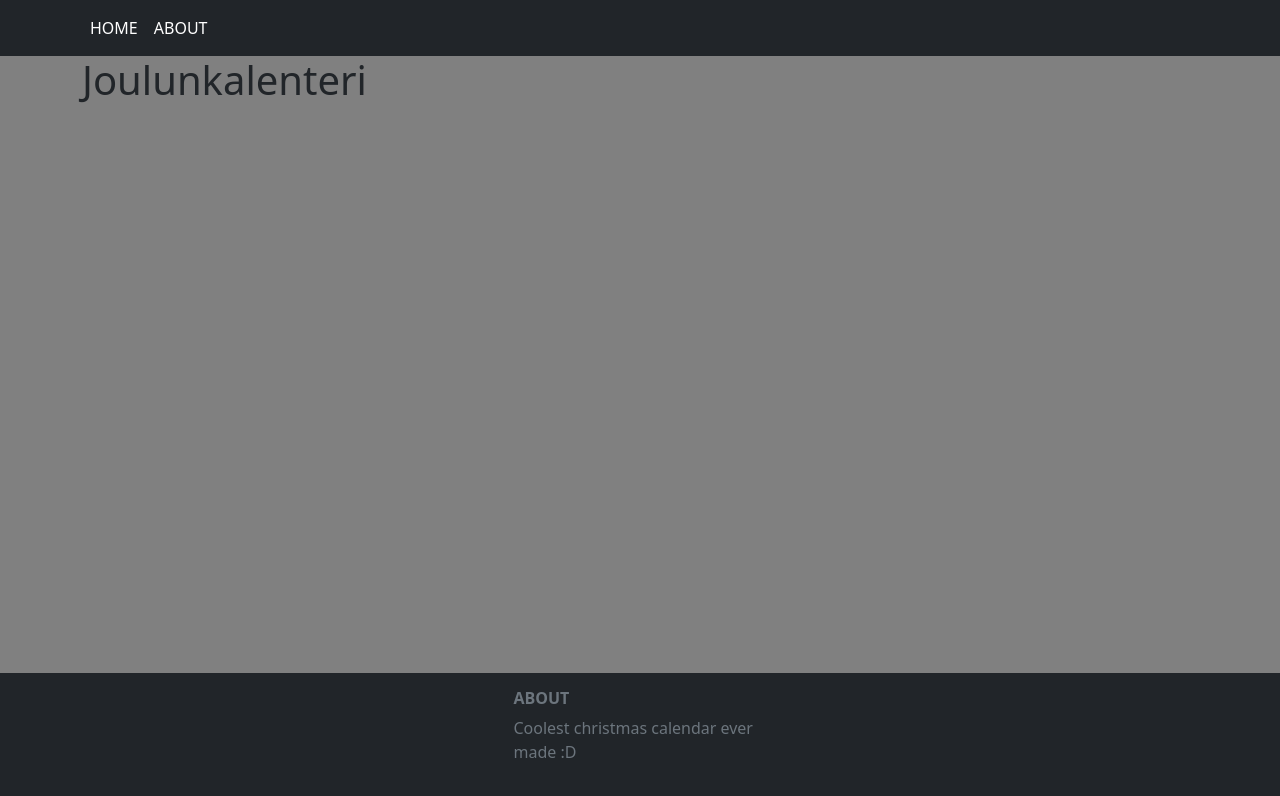
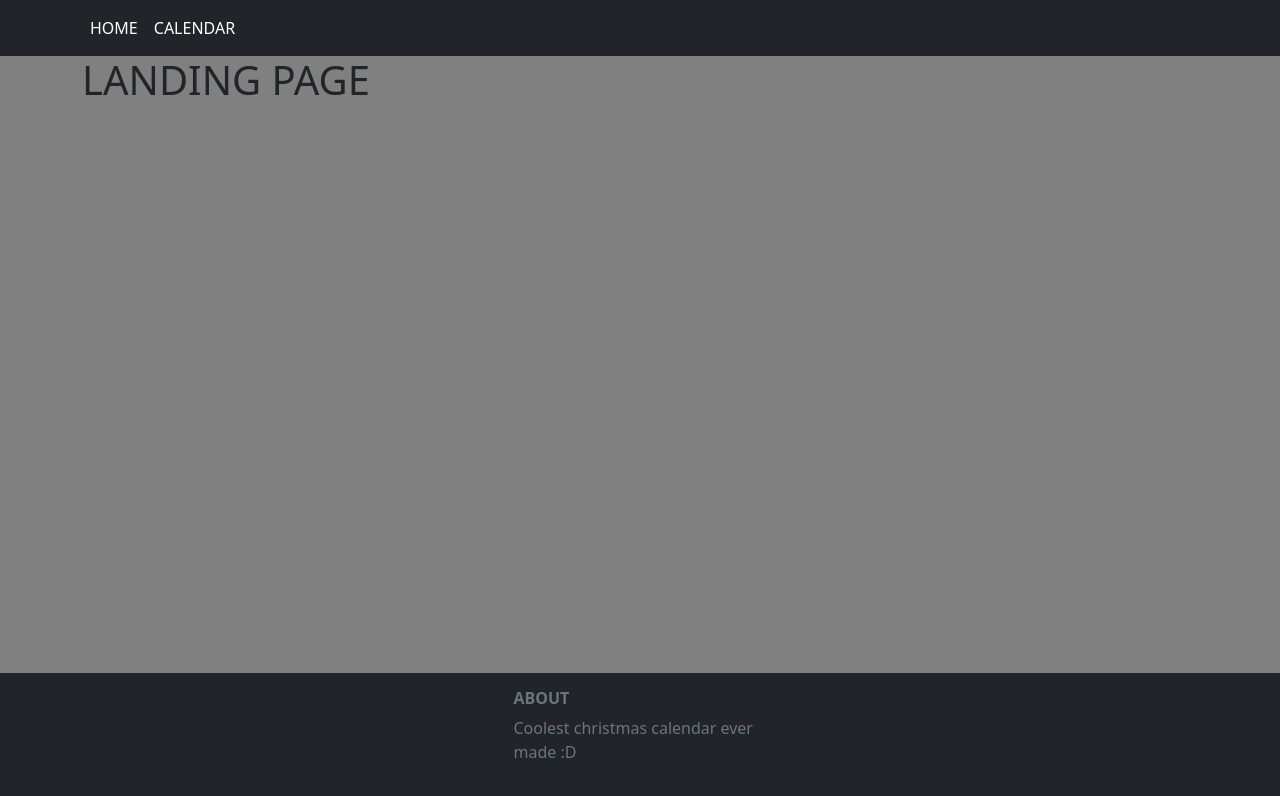
Before and after one commit to Lalikki/Joulukalenteri, a React (Create React App) app: page / in a window 1280 px wide. Shown: the top 796 px of the page. Built offline with nearby package versions, Linux system fonts and the light colour scheme.

Commit message:
renaming pages

```diff
--- a/src/App.js
+++ b/src/App.js
@@ -4,7 +4,7 @@ import { BrowserRouter as Router, Route, Switch } from "react-router-dom";
 import Navbar from "./components/Navbar";
 import Footer from "./components/Footer";
 import Calendar from './components/Calendar';
-import About from './components/About';
+import About from './components/Landing';
 
 function App() {
   return (
@@ -12,11 +12,11 @@ function App() {
       <Navbar />
       <Switch>
         <Route exact path="/">
-          <Calendar />
+          <About />
         </Route>
 
-        <Route path="/about">
-          <About />
+        <Route path="/calendar">
+          <Calendar />
         </Route>
 
       </Switch>
--- a/src/components/About.js
+++ b/src/components/Landing.js
@@ -1,13 +1,13 @@
 import React from 'react';
 
-const About = () => {
+const Landing = () => {
     return (
         <div className="about-wrapper">
             <div className="container">
-                <h1>ABOUT PAGE</h1>
+                <h1>LANDING PAGE</h1>
             </div>
         </div>
     )
 }
 
-export default About;
+export default Landing;
--- a/src/components/Navbar.js
+++ b/src/components/Navbar.js
@@ -16,7 +16,7 @@ const Navbar = () => {
                             <Link className="nav-link" to="/">Home <span className="sr-only"></span></Link>
                         </li>
                         <li className="nav-item">
-                            <Link className="nav-link" to="/about">About</Link>
+                            <Link className="nav-link" to="/calendar">Calendar</Link>
                         </li>
 
 
```
